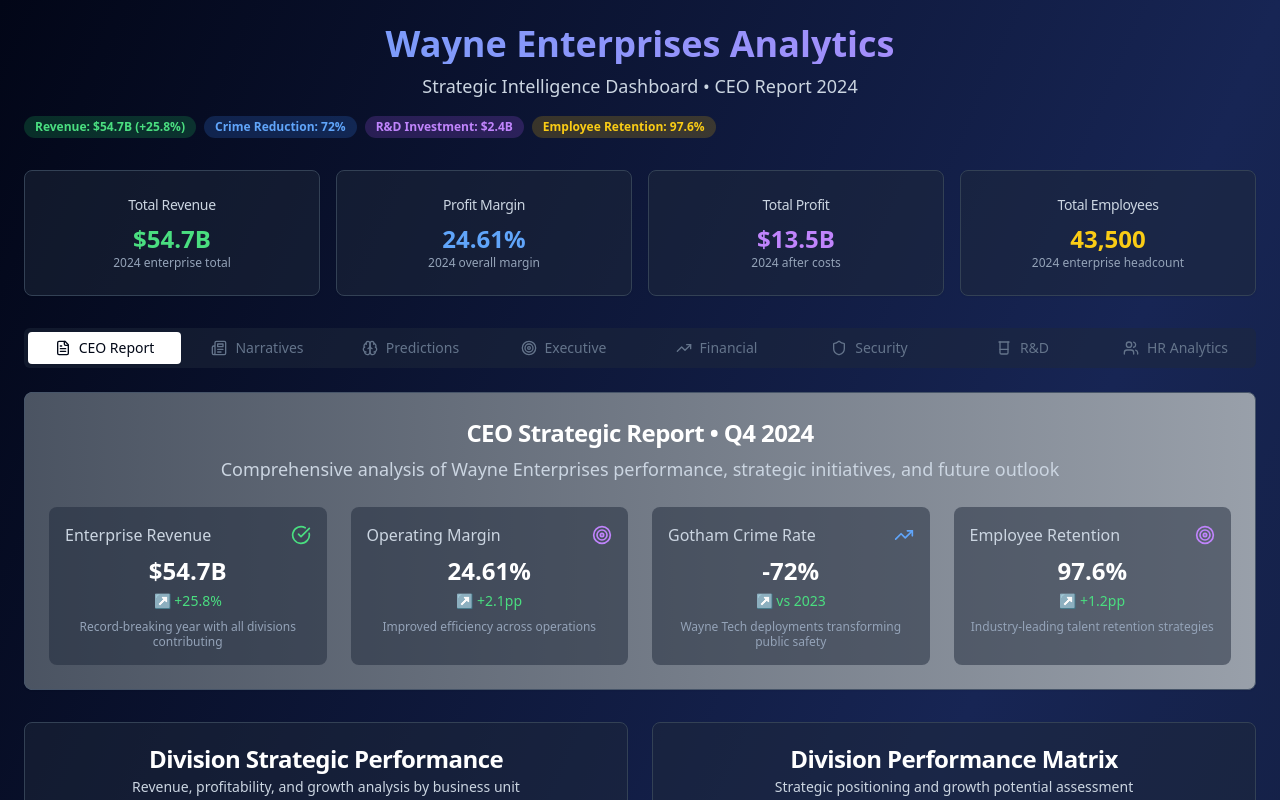
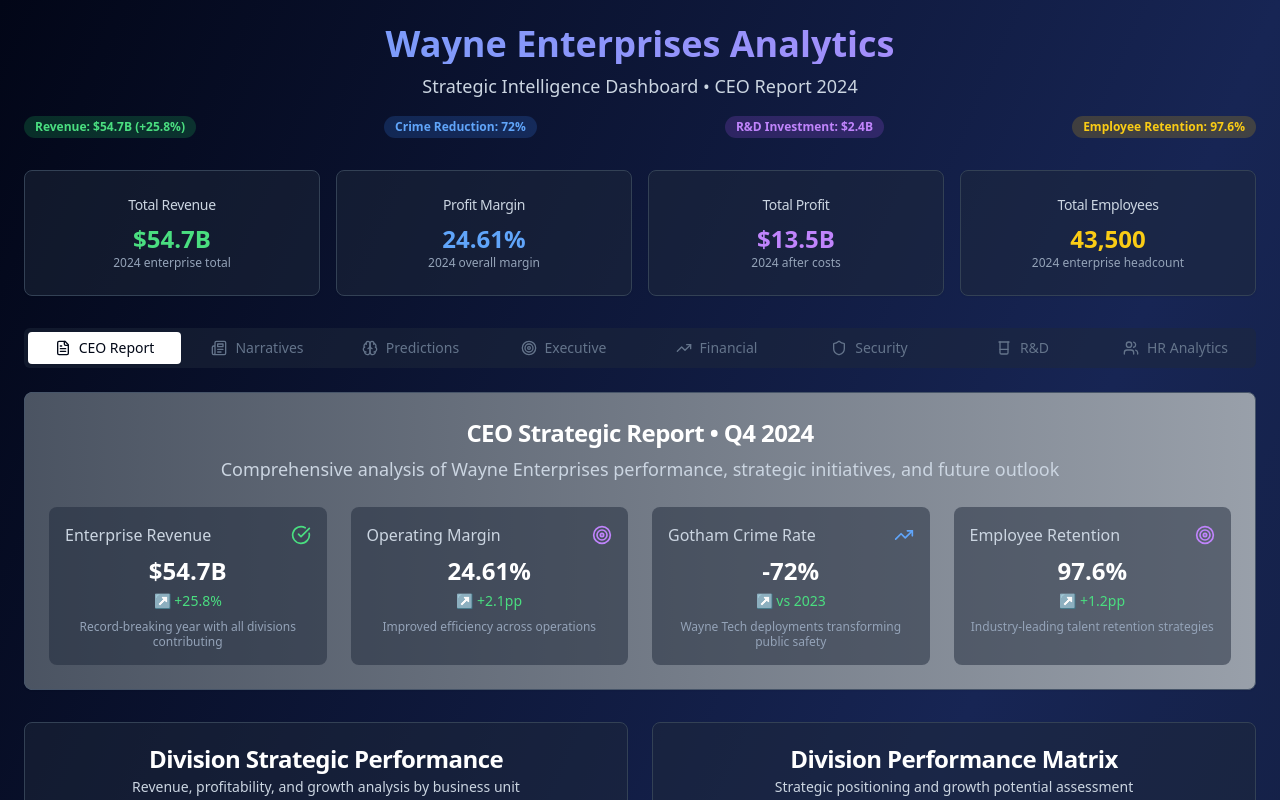
Before and after one commit to bawsi99/wayne-enterprises-analytics-dashboard, a React (Vite) app: page / in a window 1280 px wide. Shown: the top 800 px of the page. Built offline with nearby package versions, Linux system fonts and the light colour scheme.

Commit message:
Fix: Make badges stretch across the page

```diff
--- a/src/pages/Dashboard.tsx
+++ b/src/pages/Dashboard.tsx
@@ -28,7 +28,7 @@ const Dashboard = () => {
           <p className="text-slate-300 text-lg">
             Strategic Intelligence Dashboard • CEO Report 2024
           </p>
-          <div className="flex gap-2 mt-4">
+          <div className="flex justify-between w-full mt-4">
             <Badge variant="secondary" className="bg-green-500/20 text-green-400">
               Revenue: $54.7B (+25.8%)
             </Badge>
```
